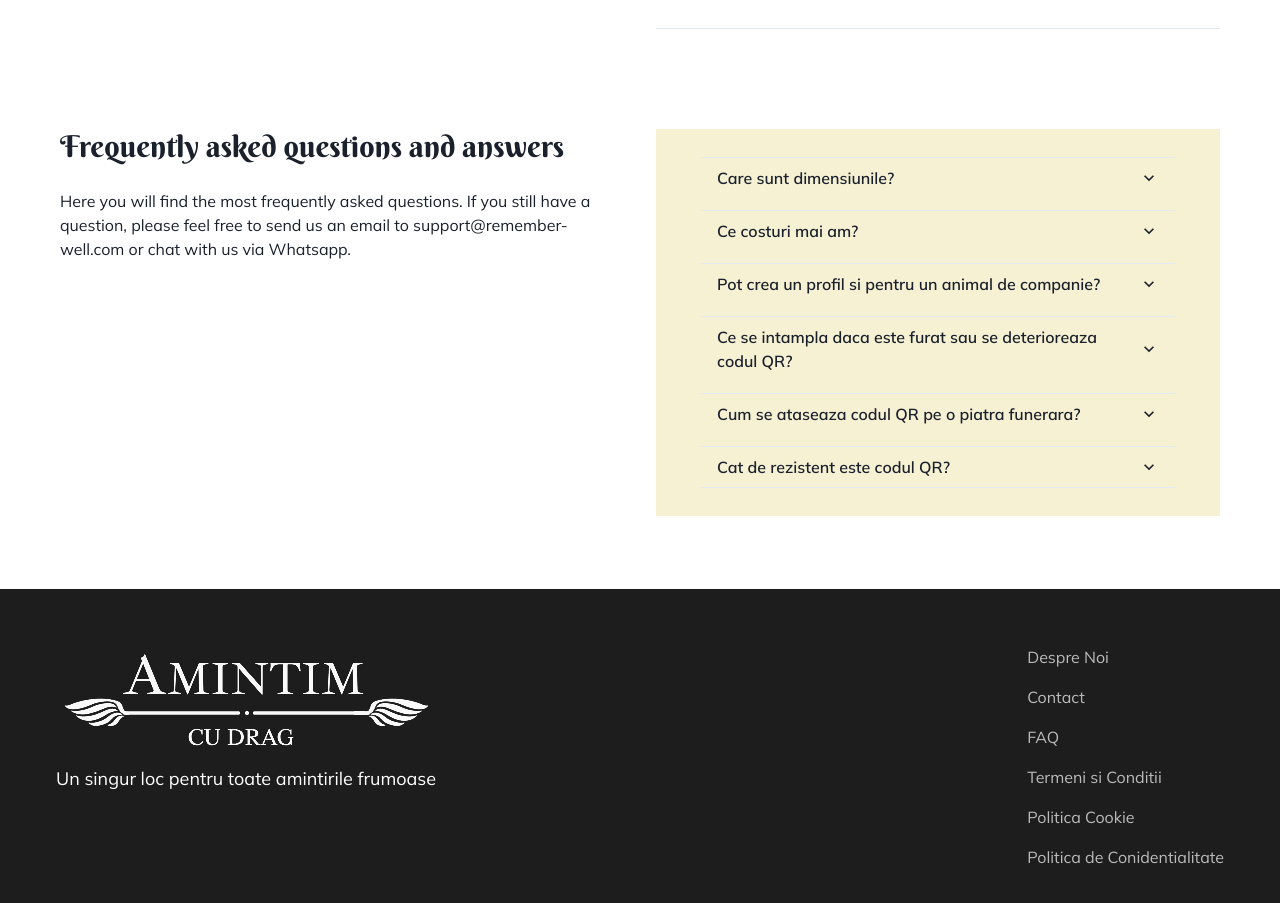
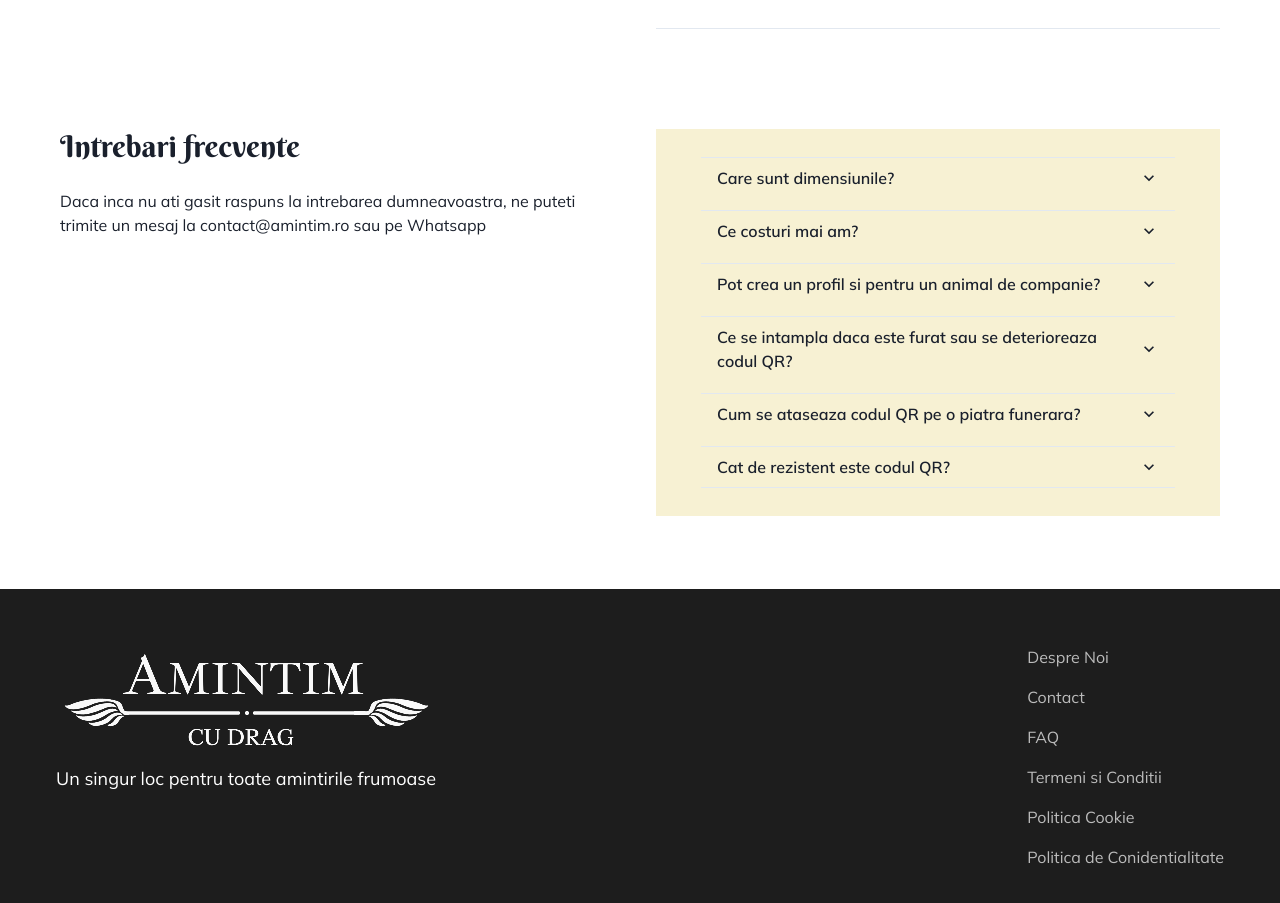
Before and after one commit to sn1tch1/Amintim-1, a React (Vite) app in the folder client/: page /shop in a window 1280 px wide. Shown: the part 1101-2004 px from the top of the page. Built offline with nearby package versions, Linux system fonts and the light colour scheme; no server answers.

Commit message:
Update GridFAQs.jsx

```diff
--- a/client/src/components/GridFAQs.jsx
+++ b/client/src/components/GridFAQs.jsx
@@ -13,12 +13,10 @@ const GridFAQs = () => {
     <section className="grid lg:grid-cols-2 gap-8 mx-auto text-center py-[2%] ">
       <div className="text-start space-y-6">
         <h3 className="text-3xl font-berkshire">
-          Frequently asked questions and answers
+          Intrebari frecvente
         </h3>
         <p>
-          Here you will find the most frequently asked questions. If you still
-          have a question, please feel free to send us an email to
-          support@remember-well.com or chat with us via Whatsapp.
+          Daca inca nu ati gasit raspuns la intrebarea dumneavoastra, ne puteti trimite un mesaj la contact@amintim.ro sau pe Whatsapp
         </p>
       </div>
 
```
